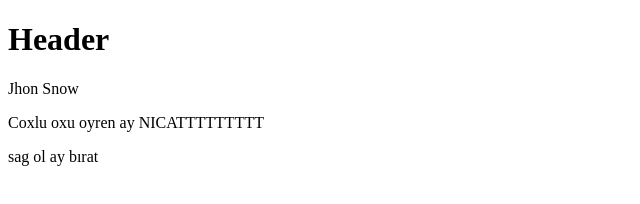
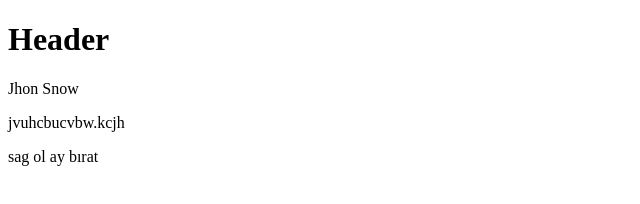
Before and after one commit to CodeAcademyTeam/git_lesson, a plain HTML site: page index.html in a window 1280 px wide. Shown: the whole page, without its empty margins (0-640 px from the left). Drawn offline with Linux system fonts and the light colour scheme.

```diff
--- a/index.html
+++ b/index.html
@@ -7,7 +7,7 @@
 	<body>
 	<h1>Header</h1>
 	<p>Jhon Snow</p>
-	<p>Coxlu oxu oyren ay NICATTTTTTTTT</p>
+	<p>jvuhcbucvbw.kcjh</p>
 	<p>sag ol ay bırat</p>
 
 	</body>
```
